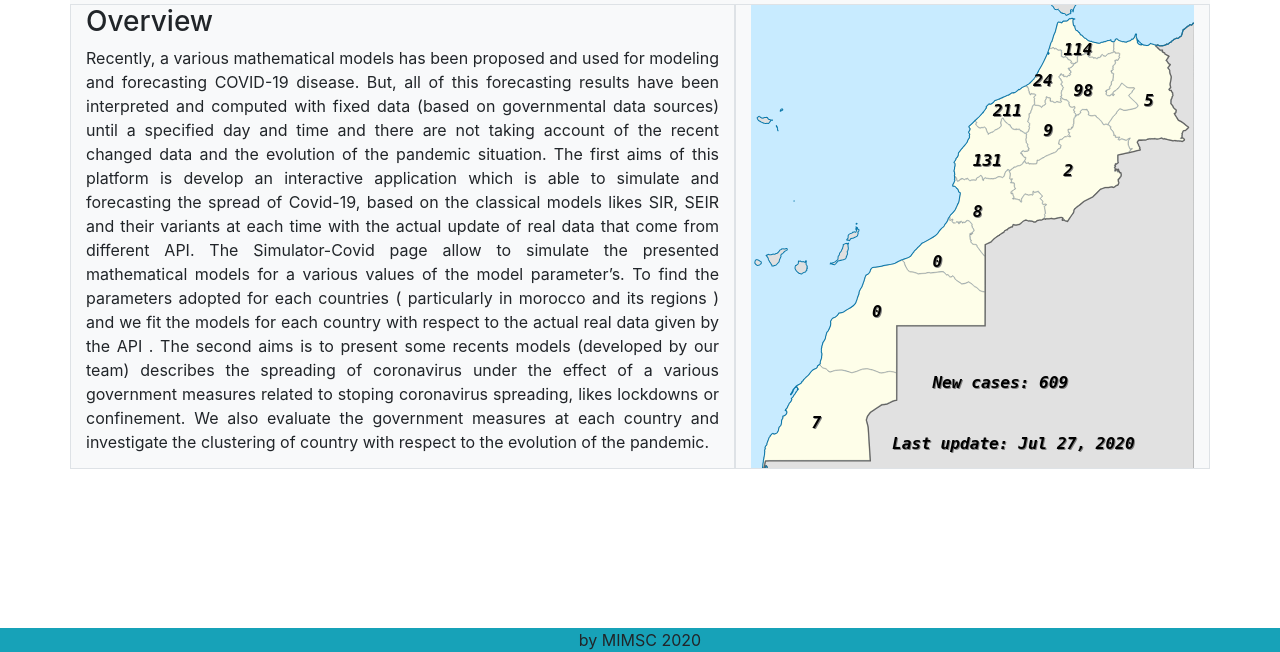
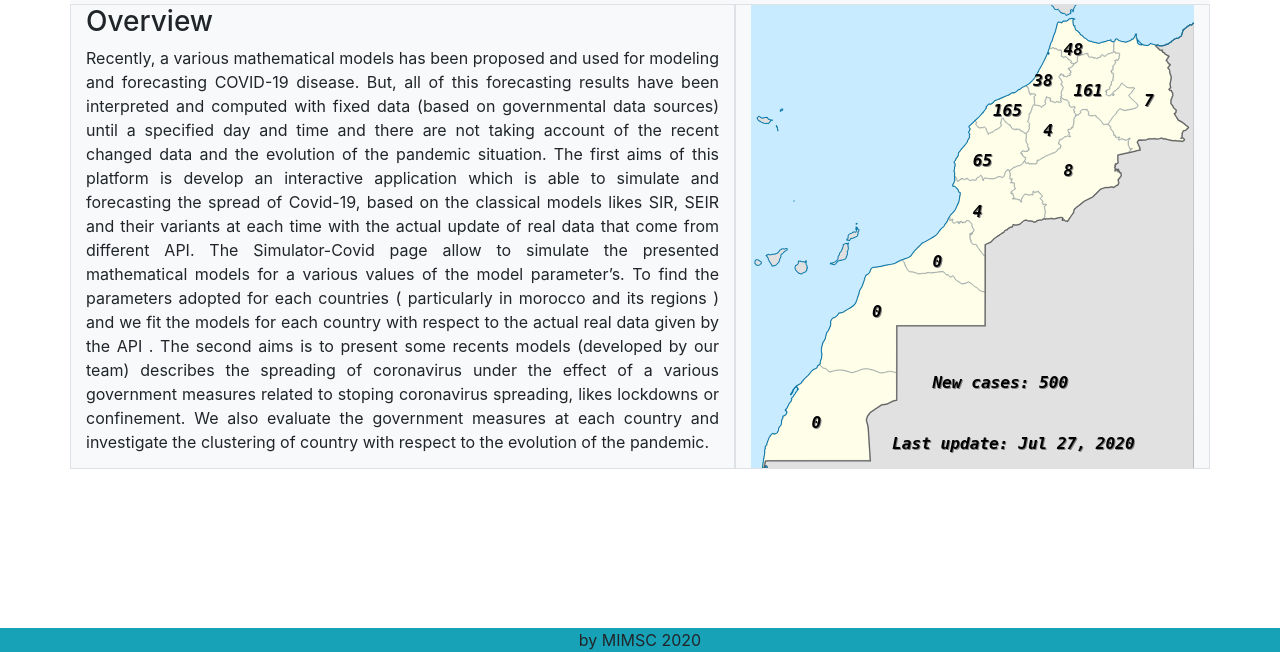
Before and after one commit to sgounane/covid19, a Flask app: page / in a window 1280 px wide. Shown: the part 148-800 px from the top of the page. Run offline with Flask 2, Linux system fonts and the light colour scheme; some libraries are stand-ins or nearby versions.

Commit message:
new cases

```diff
--- a/templates/home.html
+++ b/templates/home.html
@@ -281,47 +281,47 @@
             xml:space="preserve"
             x="3100"
             y="500"
-            id="tth">114</text>
+            id="tth">48</text>
          <text
             xml:space="preserve"
             x="2800"
             y="800"
-            id="rsk">24</text>
+            id="rsk">38</text>
          <text
             xml:space="preserve"
             x="3200"
             y="900"
-            id="fmk">98</text>
+            id="fmk">161</text>
          <text
             xml:space="preserve"
             x="3900"
             y="1000"
-            id="chr">5</text>
+            id="chr">7</text>
          <text
             xml:space="preserve"
             x="2400"
             y="1100"
-            id="cst">211</text>
+            id="cst">165</text>
          <text
             xml:space="preserve"
             x="2900"
             y="1300"
-            id="bmk">9</text>
+            id="bmk">4</text>
          <text
             xml:space="preserve"
             x="2200"
             y="1600"
-            id="msf">131</text>
+            id="msf">65</text>
          <text
             xml:space="preserve"
             x="3100"
             y="1700"
-            id="dtf">2</text>
+            id="dtf">8</text>
          <text
             xml:space="preserve"
             x="2200"
             y="2100"
-            id="sms">8</text>
+            id="sms">4</text>
          <text
             xml:space="preserve"
             x="1800"
@@ -336,7 +336,7 @@
              xml:space="preserve"
              x="600"
              y="4200"
-             id="dod">7</text>
+             id="dod">0</text>
          <text
              xml:space="preserve"
              x="1400"
@@ -346,7 +346,7 @@
             xml:space="preserve"
             x="1800"
             y="3800"
-            id="updt">New cases: 609</text>
+            id="updt">New cases: 500</text>
         </svg>
 </div>
 </div>
```
